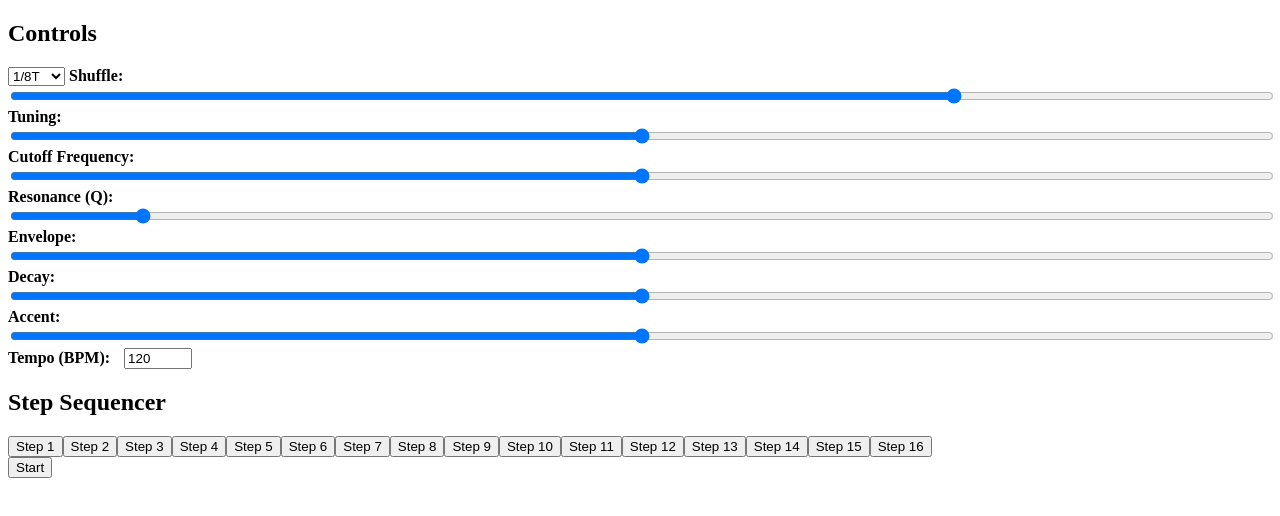
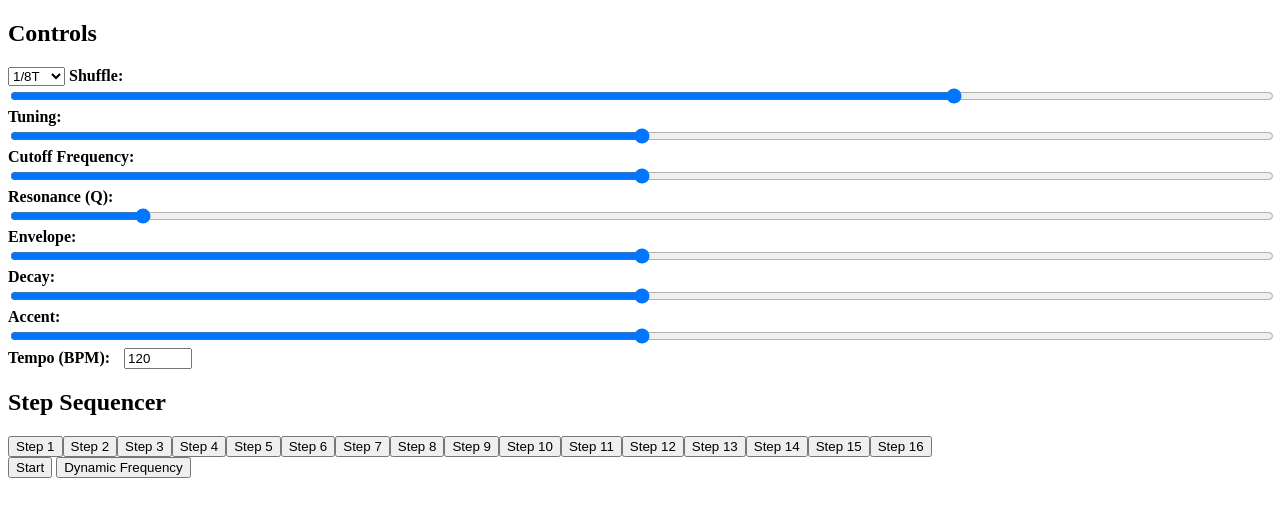
Before and after one commit to julienfullstack/acidsynthv1, a website: page src/index.html in a window 1280 px wide. Drawn offline with Linux system fonts and the light colour scheme.

```diff
--- a/src/index.html
+++ b/src/index.html
@@ -44,6 +44,8 @@
     </div>
 
     <button id="start-stop">Start</button>
+    <button id="toggle-frequency">Dynamic Frequency</button>
+
 
 
     <script src="script.js"></script>
--- a/src/script.js
+++ b/src/script.js
@@ -179,4 +179,5 @@
             startStopButton.textContent = 'Start';
         }
     });
+
 }
```
